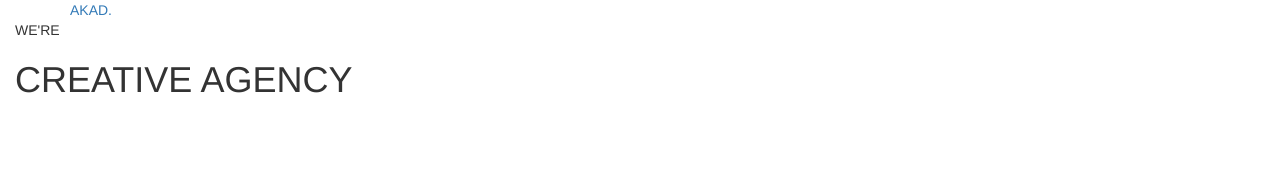
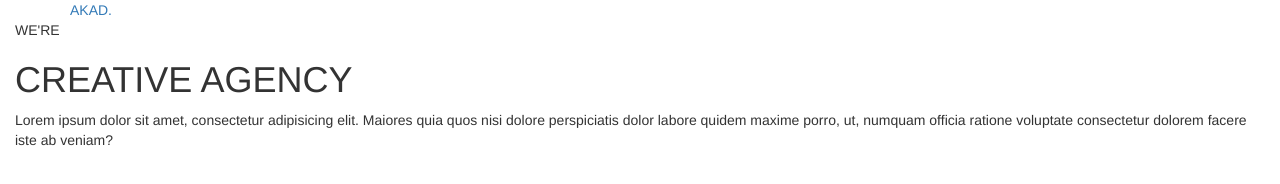
Before and after one commit to sharaevmaksim/Home, a plain HTML site: page index.html in a window 1280 px wide. Drawn offline with nearby package versions, Linux system fonts and the light colour scheme; files that its build step writes are made by us from their sources.

Commit message:
third commit

```diff
--- a/index.html
+++ b/index.html
@@ -21,7 +21,7 @@
         <div>
             <p>WE'RE</p>
             <h1>CREATIVE AGENCY</h1>
-            <p></p>
+            <p>Lorem ipsum dolor sit amet, consectetur adipisicing elit. Maiores quia quos nisi dolore perspiciatis dolor labore quidem maxime porro, ut, numquam officia ratione voluptate consectetur dolorem facere iste ab veniam?</p>
         </div>
         <div>
             <img src="" alt="">
```
